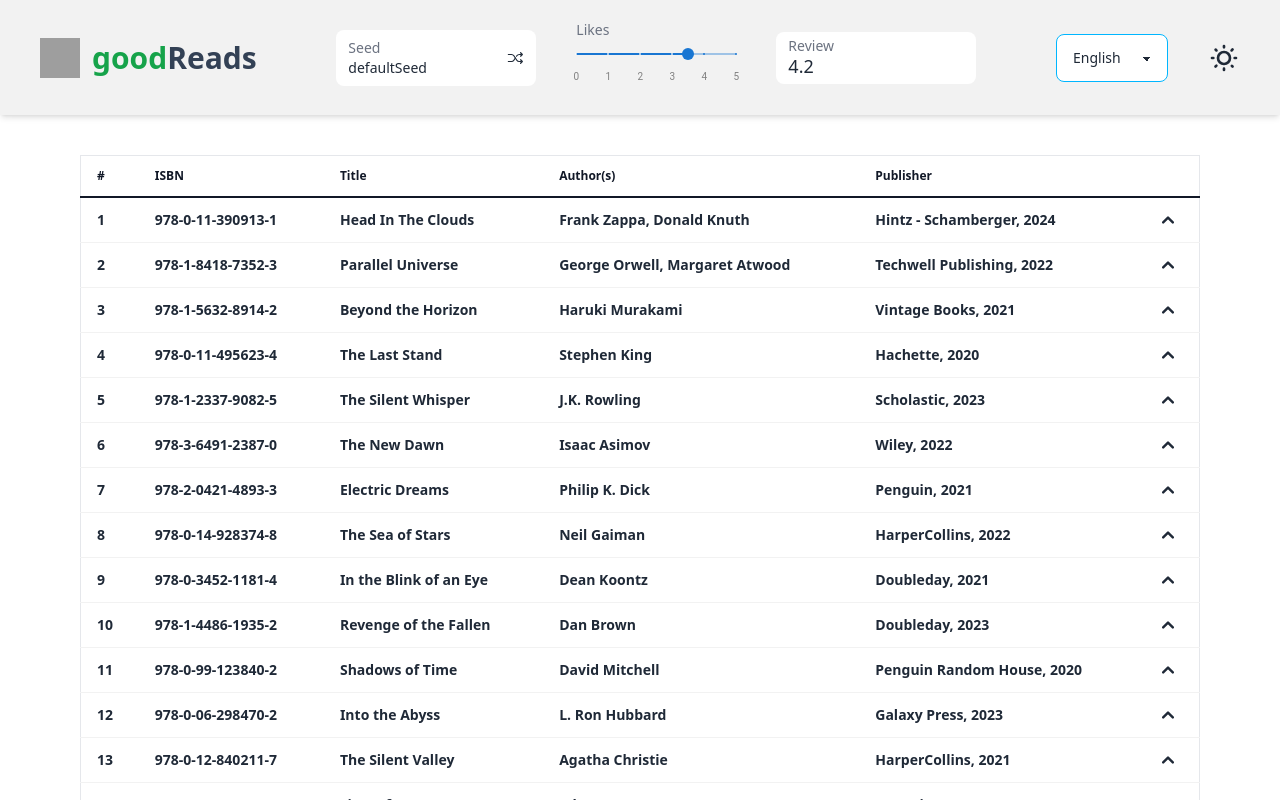
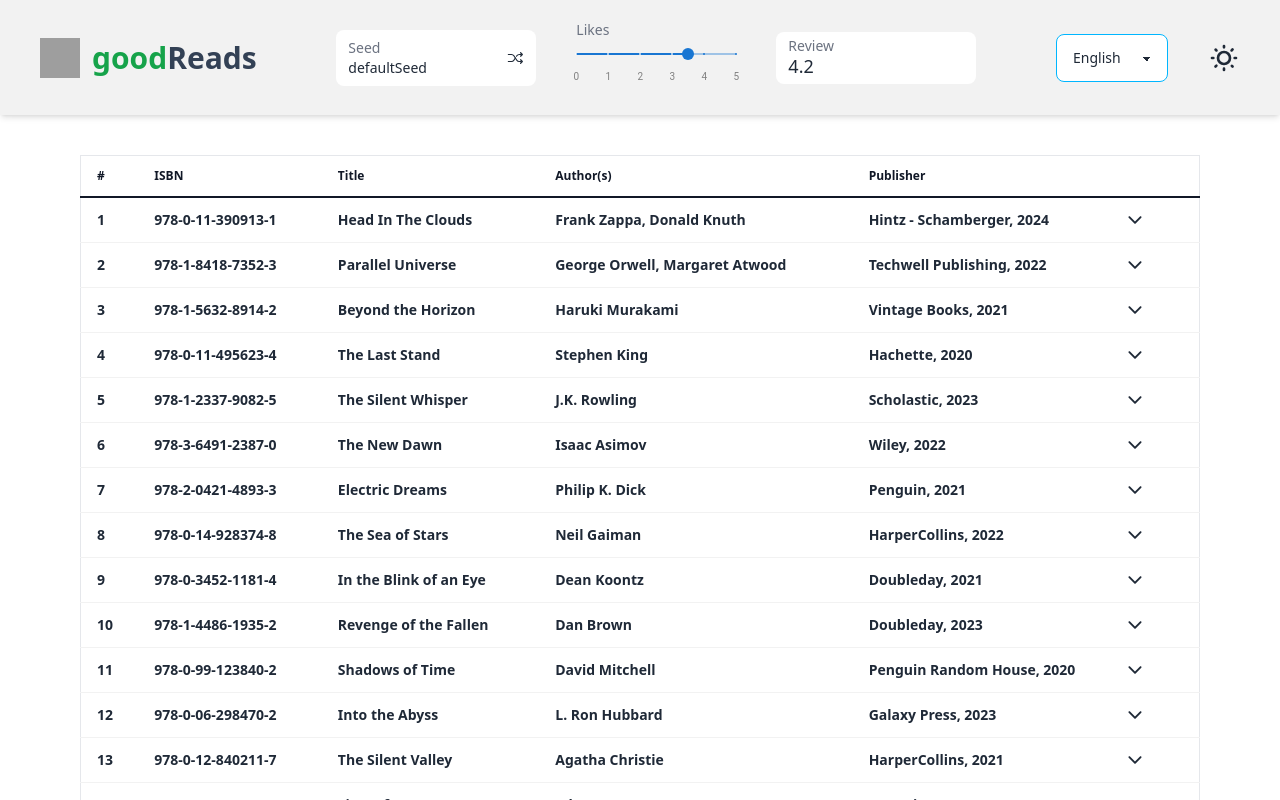
Before and after one commit to jahongirnurmamatov/itransition-task5, a React (Vite) app in the folder frontend/: page / in a window 1280 px wide. Shown: the top 800 px of the page. Built offline with nearby package versions, Linux system fonts and the light colour scheme; grey boxes are pictures that could not be loaded.

Commit message:
Table arrow optimization

```diff
--- a/frontend/src/components/Table.jsx
+++ b/frontend/src/components/Table.jsx
@@ -2,11 +2,11 @@ import React, { useState } from "react";
 import { tableData } from "../../public/assets";
 import ExpandedRow from "./ExpandedRow";
 import useBookStore from "../store/bookStore";
-
+import { IoIosArrowDown } from "react-icons/io";
 const Table = () => {
   const [expandedRow, setExpandedRow] = useState(null);
-  const {averageLikes,averageReviews,seed,lang} = useBookStore();
-  console.log(averageLikes,averageReviews,seed,lang)
+  const { averageLikes, averageReviews, seed, lang } = useBookStore();
+
   return (
     <div className="overflow-x-auto px-20 mt-10 bg-white">
       <table className="table w-full border ">
@@ -24,7 +24,7 @@ const Table = () => {
         {/* Table Body */}
         <tbody>
           {tableData.map((book, index) => (
-            <React.Fragment key={book.id} >
+            <React.Fragment key={book.id}>
               {/* Collapsible Row */}
               <tr
                 className={`cursor-pointer font-semibold py-2 ${
@@ -38,26 +38,15 @@ const Table = () => {
                 <td>{book.isbn}</td>
                 <td>{book.title}</td>
                 <td>{book.author}</td>
-                <td>{book.publisher}</td>
-                <td>
-                  <svg
-                    className={`w-3 h-3 shrink-0 transform transition-transform duration-300 ${
+                <td className="flex justify-between">
+                  {book.publisher}{" "}
+                  <IoIosArrowDown
+                    className={`w-5 h-5 shrink-0 transform transition-transform duration-300 ${
                       expandedRow === index ? "rotate-180" : ""
                     }`}
-                    aria-hidden="true"
-                    xmlns="http://www.w3.org/2000/svg"
-                    fill="none"
-                    viewBox="0 0 10 6"
-                  >
-                    <path
-                      stroke="currentColor"
-                      strokeLinecap="round"
-                      strokeLinejoin="round"
-                      strokeWidth="2"
-                      d="M9 5 5 1 1 5"
-                    />
-                  </svg>
+                  />
                 </td>
+                <td></td>
               </tr>
 
               {/* Accordion for Expanded Details */}
```
